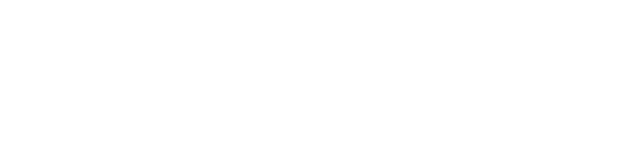
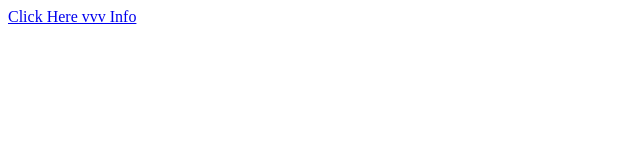
Before and after one commit to Lechero007/pepesito, a plain HTML site: page index.html in a window 1280 px wide. Shown: the whole page, without its empty margins (0-640 px from the left). Drawn offline with Linux system fonts and the light colour scheme.

Commit message:
Update index.html

```diff
--- a/index.html
+++ b/index.html
@@ -1,3 +1,3 @@
 <html>
-  <p><a href="https://github.com/Lechero007/pepesito/blob/main/Menu.pdf>TU Madre</a></p>
+<p><a href=“https://github.com/Lechero007/faker/blob/main/Menu.pdf”>Click Here vvv Info</a></p>
 </html>
```
